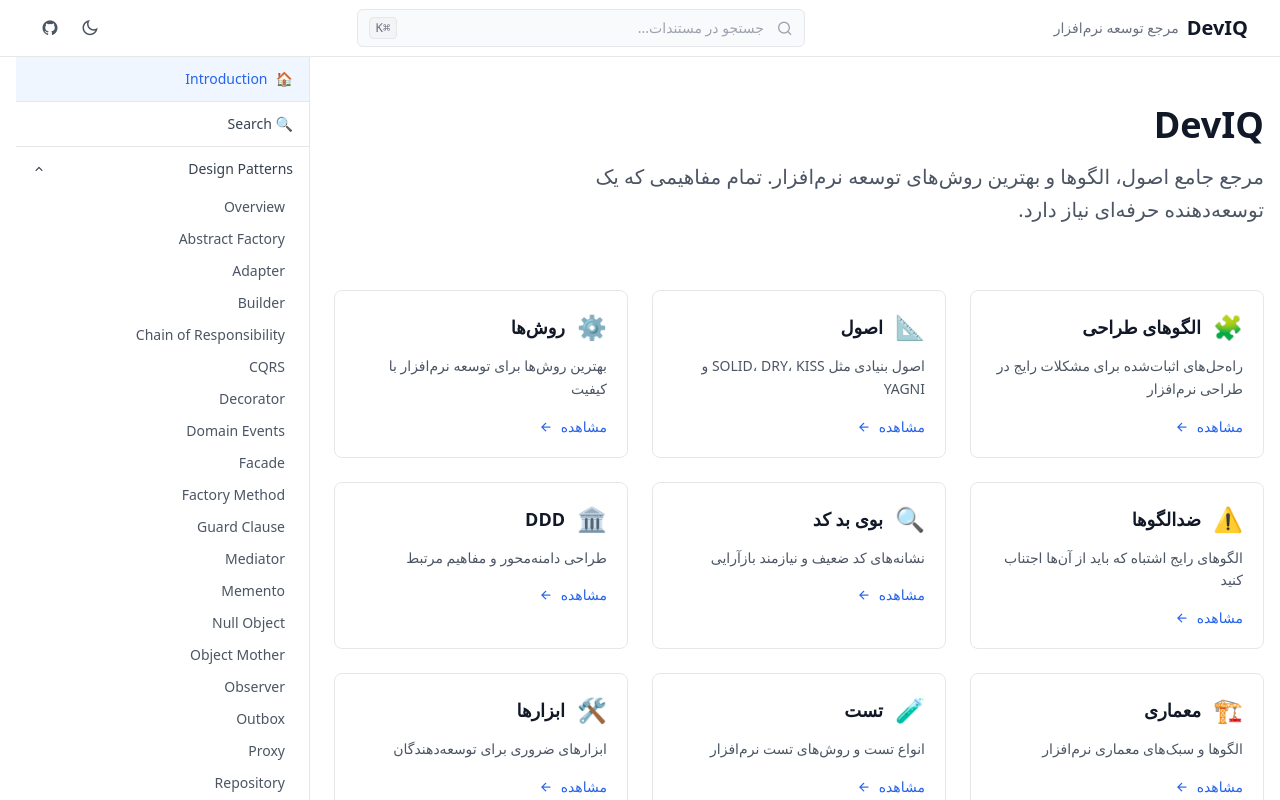
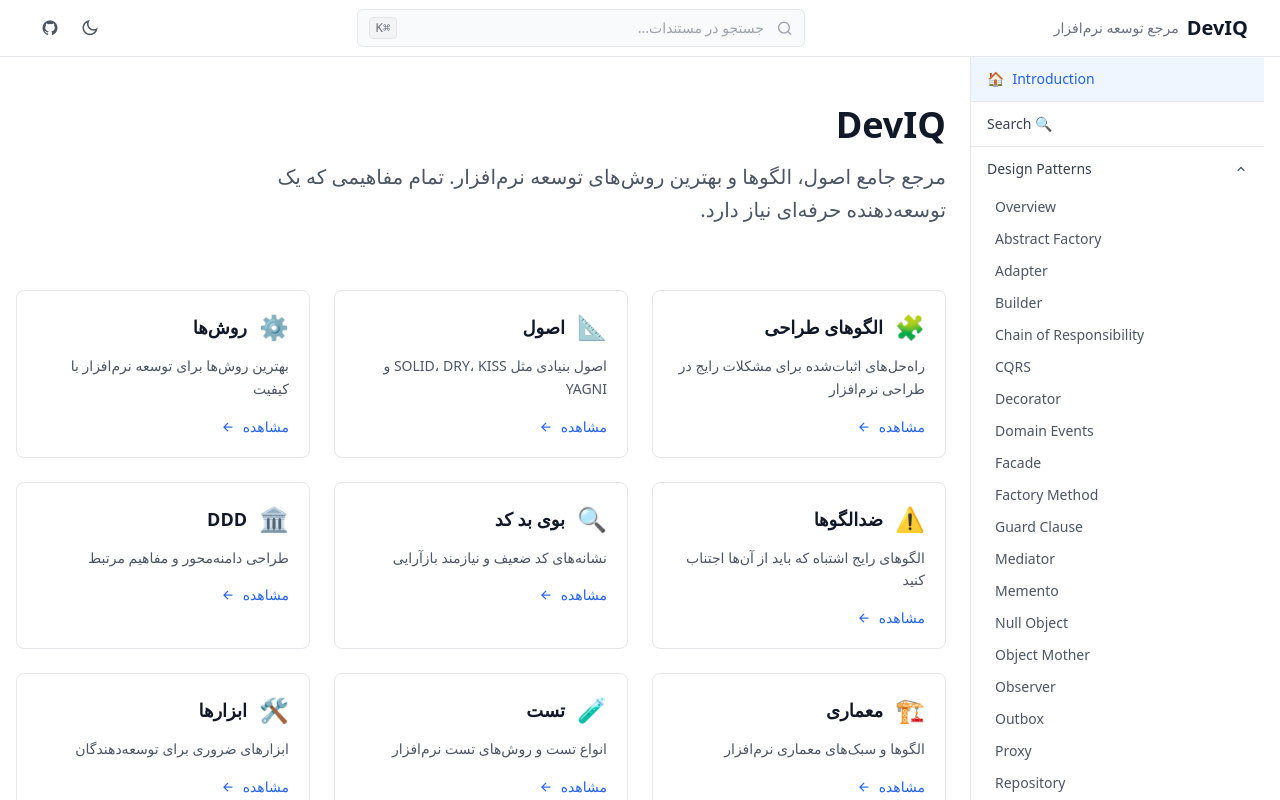
Before and after one commit to ghaninia/handbook, a Next.js app: page / in a window 1280 px wide. Both pictures are taken after a click on the button "Design Patterns". Shown: the top 800 px of the page. Built offline with nearby package versions, Linux system fonts and the light colour scheme; a small style sheet from the web is missing.

Commit message:
fix: adjust layout and text direction in Sidebar component for better accessibility

```diff
--- a/src/app/providers.tsx
+++ b/src/app/providers.tsx
@@ -14,15 +14,15 @@ export default function Providers({ children }: { children: React.ReactNode }) {
         {/* Main Container with Grid */}
         <div className="flex-1 container mx-auto px-4">
           <div className="grid grid-cols-12 gap-6">
+            {/* Sidebar - 3 columns on desktop */}
+            <aside className="hidden lg:block lg:col-span-3">
+              <Sidebar />
+            </aside>
+
             {/* Content Area - 9 columns on desktop */}
             <main className="col-span-12 lg:col-span-9 py-8">
               {children}
             </main>
-
-            {/* Sidebar - 3 columns on desktop */}
-            <aside className="hidden lg:block lg:col-span-3">
-              <Sidebar />
-            </aside>
           </div>
         </div>
 
--- a/src/components/Sidebar.tsx
+++ b/src/components/Sidebar.tsx
@@ -42,20 +42,21 @@ export default function Sidebar({ mobile = false }: SidebarProps) {
   }
 
   const renderMenu = () => (
-    <nav>
+    <nav dir="ltr" style={{ direction: 'ltr', textAlign: 'left' }}>
       {menuSections.map((section) => (
         <div key={section.title} className="border-b border-gray-200 dark:border-gray-800">
           {section.items ? (
             <>
               <button
                 onClick={() => toggleSection(section.title)}
-                className={`w-full flex items-center justify-between py-3 px-4 text-sm font-medium transition-colors ${
+                className={`w-full flex items-center justify-between py-3 px-4 text-sm font-medium transition-colors text-left ${
                   isSectionActive(section)
                     ? 'text-blue-600 dark:text-blue-400'
                     : 'text-gray-700 dark:text-gray-300 hover:text-gray-900 dark:hover:text-gray-100'
                 }`}
+                style={{ direction: 'ltr' }}
               >
-                <span>{section.title}</span>
+                <span dir="ltr">{section.title}</span>
                 <i
                   className={`ri-arrow-down-s-line transition-transform duration-200 ${
                     expandedSections.includes(section.title) ? 'rotate-180' : ''
@@ -74,14 +75,15 @@ export default function Sidebar({ mobile = false }: SidebarProps) {
                     <li key={item.href}>
                       <Link
                         href={item.href}
-                        className={`block py-1.5 px-6 text-sm transition-colors ${
+                        className={`block py-1.5 px-6 text-sm transition-colors text-left ${
                           isActive(item.href)
-                            ? 'text-blue-600 dark:text-blue-400 bg-blue-50 dark:bg-blue-900/20 border-r-2 border-blue-600 dark:border-blue-400'
+                            ? 'text-blue-600 dark:text-blue-400 bg-blue-50 dark:bg-blue-900/20 border-l-2 border-blue-600 dark:border-blue-400'
                             : 'text-gray-600 dark:text-gray-400 hover:text-gray-900 dark:hover:text-gray-100 hover:bg-gray-50 dark:hover:bg-gray-900'
                         }`}
                         onClick={() => mobile && setIsOpen(false)}
+                        style={{ direction: 'ltr' }}
                       >
-                        {item.label}
+                        <span dir="ltr">{item.label}</span>
                       </Link>
                     </li>
                   ))}
@@ -91,15 +93,16 @@ export default function Sidebar({ mobile = false }: SidebarProps) {
           ) : (
             <Link
               href={section.href!}
-              className={`block py-3 px-4 text-sm font-medium transition-colors ${
+              className={`block py-3 px-4 text-sm font-medium transition-colors text-left ${
                 isActive(section.href!)
                   ? 'text-blue-600 dark:text-blue-400 bg-blue-50 dark:bg-blue-900/20'
                   : 'text-gray-700 dark:text-gray-300 hover:text-gray-900 dark:hover:text-gray-100'
               }`}
               onClick={() => mobile && setIsOpen(false)}
+              style={{ direction: 'ltr' }}
             >
-              {section.icon && <span className="ml-2">{section.icon}</span>}
-              {section.title}
+              {section.icon && <span className="mr-2">{section.icon}</span>}
+              <span dir="ltr">{section.title}</span>
             </Link>
           )}
         </div>
@@ -112,7 +115,7 @@ export default function Sidebar({ mobile = false }: SidebarProps) {
     return (
       <>
         <button
-          className="fixed bottom-4 left-4 z-50 w-12 h-12 rounded-lg flex items-center justify-center bg-blue-600 text-white shadow-lg"
+          className="fixed bottom-4 right-4 z-50 w-12 h-12 rounded-lg flex items-center justify-center bg-blue-600 text-white shadow-lg"
           onClick={() => setIsOpen(!isOpen)}
           aria-label="منو"
         >
@@ -125,7 +128,7 @@ export default function Sidebar({ mobile = false }: SidebarProps) {
               className="fixed inset-0 bg-black/20 z-40"
               onClick={() => setIsOpen(false)}
             />
-            <aside className="fixed right-0 top-14 bottom-0 w-72 bg-white dark:bg-gray-950 border-l border-gray-200 dark:border-gray-800 overflow-y-auto z-50">
+            <aside className="fixed left-0 top-14 bottom-0 w-72 bg-white dark:bg-gray-950 border-r border-gray-200 dark:border-gray-800 overflow-y-auto z-50">
               {renderMenu()}
             </aside>
           </>
@@ -136,7 +139,7 @@ export default function Sidebar({ mobile = false }: SidebarProps) {
 
   // Desktop Sidebar
   return (
-    <div className="sticky top-14 h-[calc(100vh-3.5rem)] overflow-y-auto border-r border-gray-200 dark:border-gray-800">
+    <div className="sticky top-14 h-[calc(100vh-3.5rem)] overflow-y-auto border-l border-gray-200 dark:border-gray-800">
       {renderMenu()}
     </div>
   )
```
